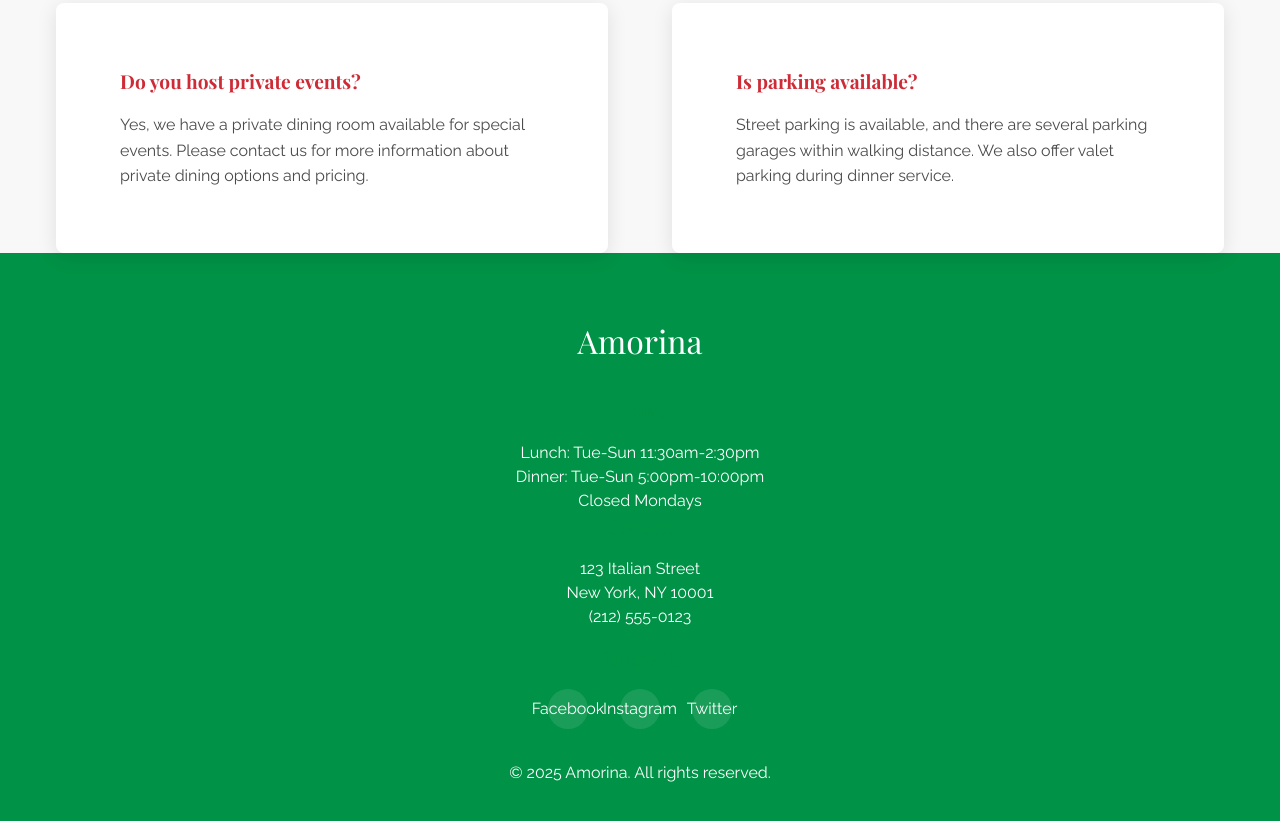
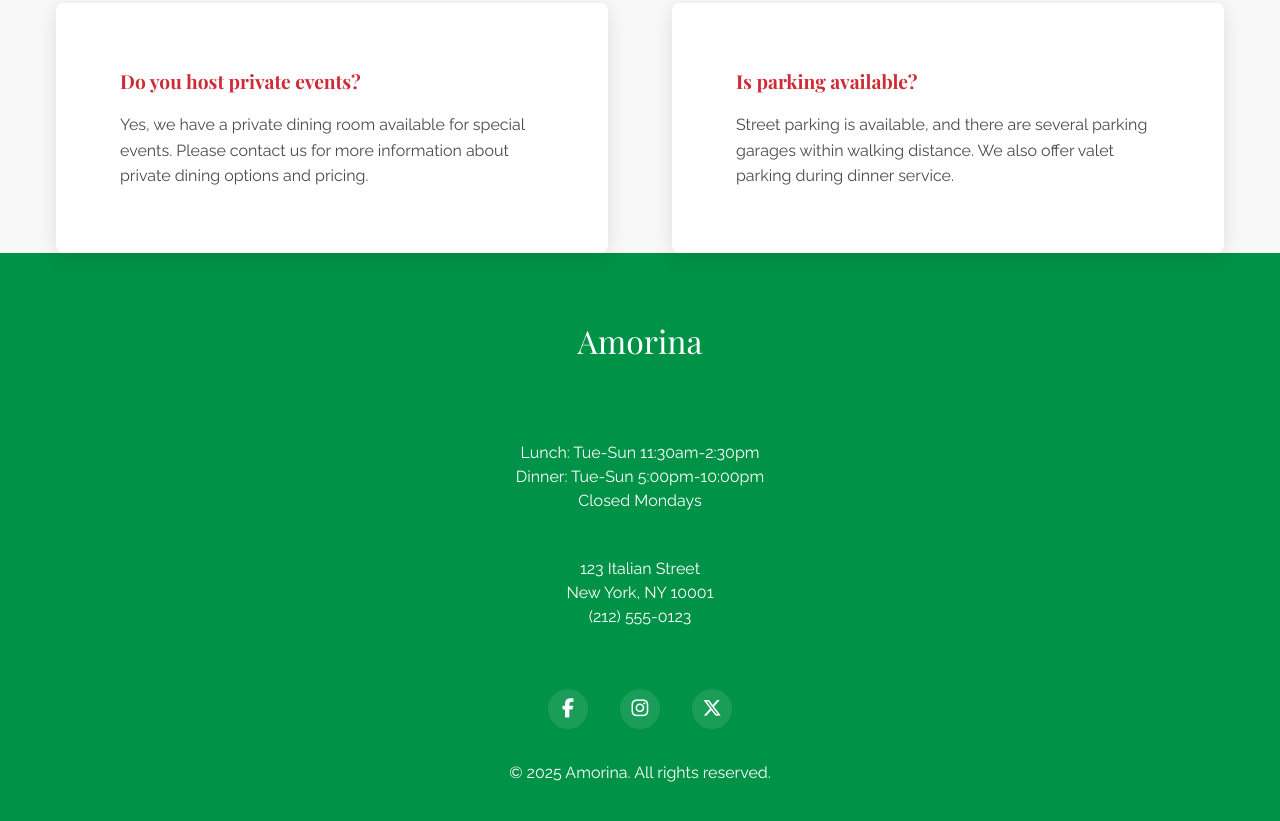
Before and after one commit to MarkusReadius/amorinaitaliano, a plain HTML site: page contact.html in a window 1280 px wide. Shown: the part 2690-3511 px from the top of the page. Drawn offline with nearby package versions, Linux system fonts and the light colour scheme.

Commit message:
Update social media icons in contact, reservations, and order pages

```diff
--- a/contact.html
+++ b/contact.html
@@ -10,6 +10,7 @@
     <link rel="preconnect" href="https://fonts.googleapis.com">
     <link rel="preconnect" href="https://fonts.gstatic.com" crossorigin>
     <link href="https://fonts.googleapis.com/css2?family=Playfair+Display:wght@400;700&family=Raleway:wght@300;400;500&display=swap" rel="stylesheet">
+    <link href="https://cdnjs.cloudflare.com/ajax/libs/font-awesome/6.5.1/css/all.min.css" rel="stylesheet">
 </head>
 <body>
     <header class="header">
@@ -169,9 +170,15 @@
                     <div class="footer__social">
                         <h3>Follow Us</h3>
                         <div class="social-links">
-                            <a href="#" class="social-link" aria-label="Facebook">Facebook</a>
-                            <a href="#" class="social-link" aria-label="Instagram">Instagram</a>
-                            <a href="#" class="social-link" aria-label="Twitter">Twitter</a>
+                            <a href="#" class="social-link" aria-label="Facebook">
+                                <i class="fab fa-facebook-f"></i>
+                            </a>
+                            <a href="#" class="social-link" aria-label="Instagram">
+                                <i class="fab fa-instagram"></i>
+                            </a>
+                            <a href="#" class="social-link" aria-label="X (formerly Twitter)">
+                                <i class="fab fa-x-twitter"></i>
+                            </a>
                         </div>
                     </div>
                 </div>
```
Also changed, not shown: order.html (+10 -3 lines), reservations.html (+10 -3 lines), assets/images/back-light1.jpg (added).
